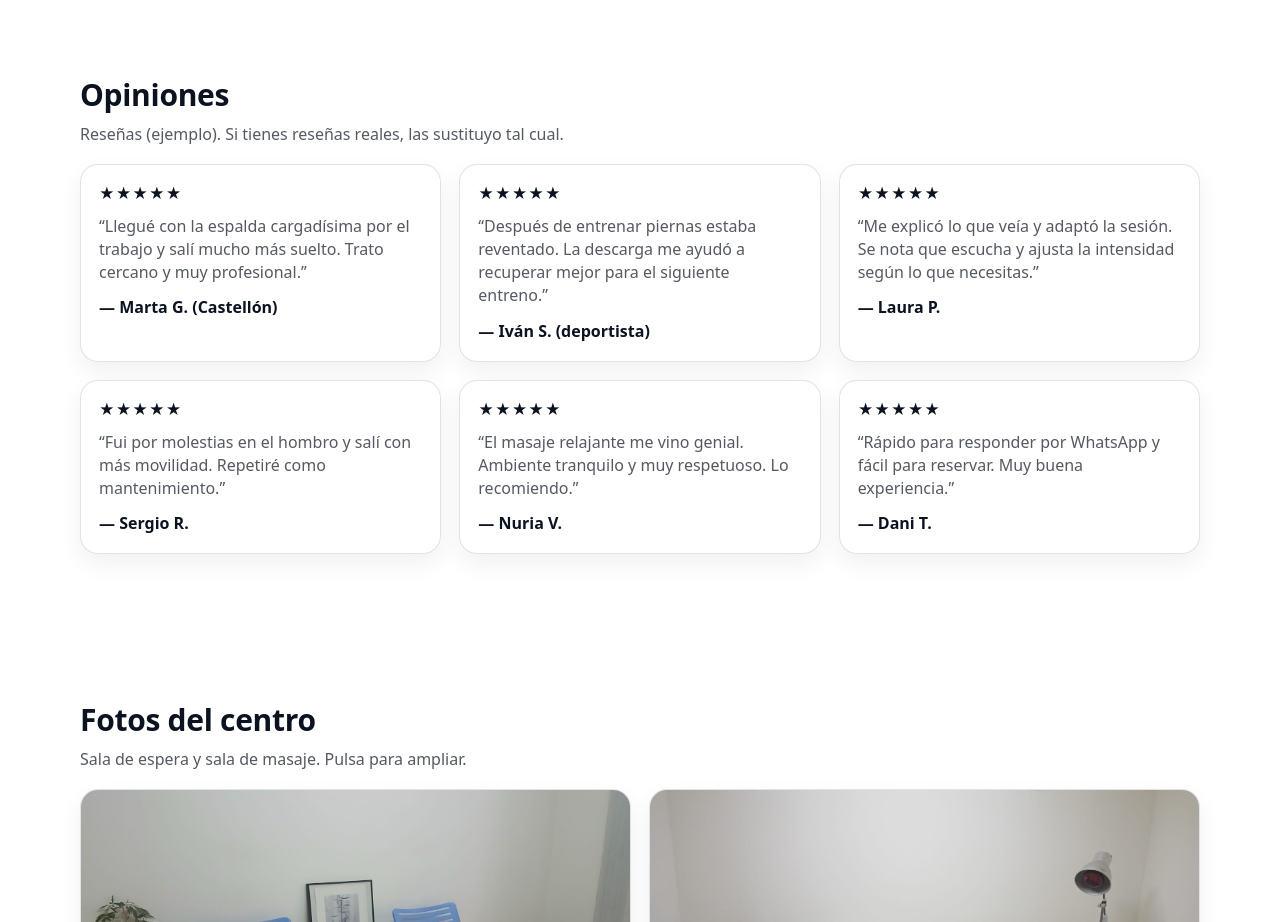
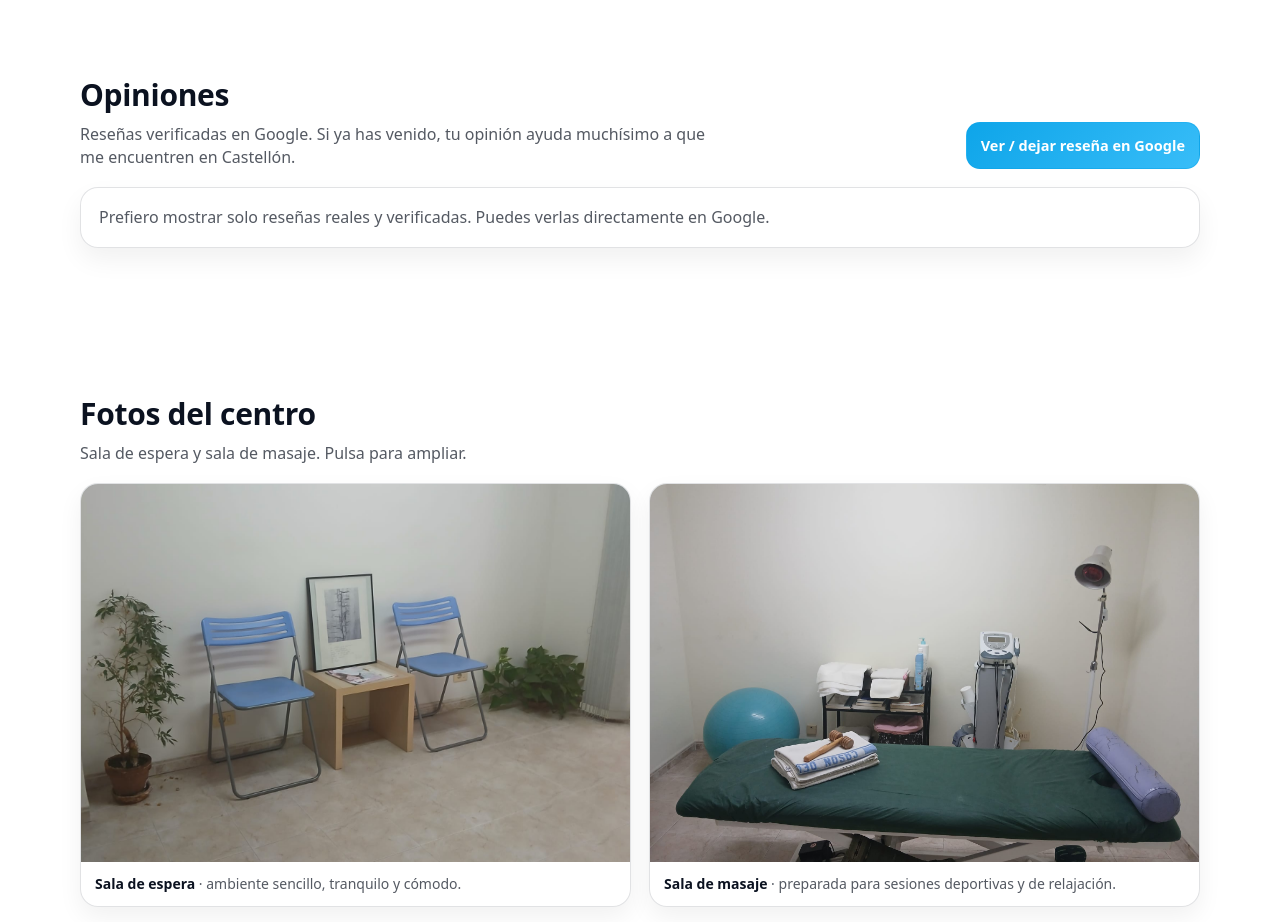
Before and after one commit to rbrochmasajista/masaje-y-bienestar, a plain HTML site: page index.html in a window 1280 px wide. Shown: the part 3260-4182 px from the top of the page. Drawn offline with Linux system fonts and the light colour scheme.

Commit message:
Update index.html

```diff
--- a/index.html
+++ b/index.html
@@ -940,44 +940,23 @@
     <div class="section-head reveal">
       <div>
         <h2>Opiniones</h2>
-            <p class="section-sub">Reseñas (ejemplo). Si tienes reseñas reales, las sustituyo tal cual.</p>
+        <p class="section-sub">
+          Reseñas verificadas en Google. Si ya has venido, tu opinión ayuda muchísimo a que me encuentren en Castellón.
+        </p>
       </div>
+      <a class="btn primary reveal" href="PON_AQUI_TU_LINK_DE_RESEÑAS" target="_blank" rel="noopener">
+        Ver / dejar reseña en Google
+      </a>
     </div>
 
-        <div class="grid reviews">
-          <article class="review reveal">
-            <div class="stars" aria-label="5 de 5 estrellas">★★★★★</div>
-            <p>“Llegué con la espalda cargadísima por el trabajo y salí mucho más suelto. Trato cercano y muy profesional.”</p>
-            <div class="who">— Marta G. (Castellón)</div>
-          </article>
-          <article class="review reveal">
-            <div class="stars" aria-label="5 de 5 estrellas">★★★★★</div>
-            <p>“Después de entrenar piernas estaba reventado. La descarga me ayudó a recuperar mejor para el siguiente entreno.”</p>
-            <div class="who">— Iván S. (deportista)</div>
-          </article>
-          <article class="review reveal">
-            <div class="stars" aria-label="5 de 5 estrellas">★★★★★</div>
-            <p>“Me explicó lo que veía y adaptó la sesión. Se nota que escucha y ajusta la intensidad según lo que necesitas.”</p>
-            <div class="who">— Laura P.</div>
-          </article>
-          <article class="review reveal">
-            <div class="stars" aria-label="5 de 5 estrellas">★★★★★</div>
-            <p>“Fui por molestias en el hombro y salí con más movilidad. Repetiré como mantenimiento.”</p>
-            <div class="who">— Sergio R.</div>
-          </article>
-          <article class="review reveal">
-            <div class="stars" aria-label="5 de 5 estrellas">★★★★★</div>
-            <p>“El masaje relajante me vino genial. Ambiente tranquilo y muy respetuoso. Lo recomiendo.”</p>
-            <div class="who">— Nuria V.</div>
-          </article>
-          <article class="review reveal">
-            <div class="stars" aria-label="5 de 5 estrellas">★★★★★</div>
-            <p>“Rápido para responder por WhatsApp y fácil para reservar. Muy buena experiencia.”</p>
-            <div class="who">— Dani T.</div>
-          </article>
+    <div class="panel reveal">
+      <p style="margin:0; color:var(--muted);">
+        Prefiero mostrar solo reseñas reales y verificadas. Puedes verlas directamente en Google.
+      </p>
     </div>
   </div>
 </section>
+
 
     <!-- ===== GALERÍA ===== -->
     <section id="galeria">
```
Lines whose indentation alone changed are shown as unchanged.
